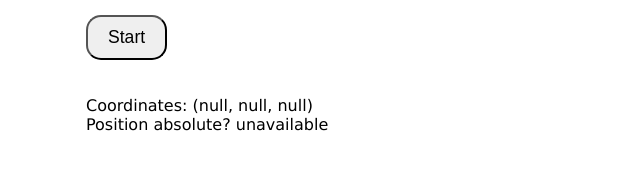
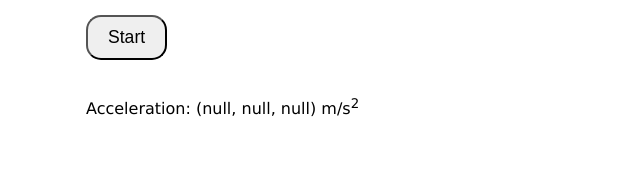
Before and after one commit to akibamegan/motion-test, a website: page index.html in a window 1280 px wide. Shown: the part 192-362 px from the top of the page, without its empty margins (312-952 px from the left). Drawn offline with nearby package versions, Linux system fonts and the light colour scheme.

Commit message:
what am i even doing part 2

```diff
--- a/index.html
+++ b/index.html
@@ -111,7 +111,7 @@
 			document.getElementById('dm-unsupported').classList.remove('hidden');
 		}
 		else {
-			document.getElementById('do-info').classList.remove('hidden');
+			document.getElementById('dm-info').classList.remove('hidden');
 			window.addEventListener('devicemotion', function(e) {
 				x_pre = event.acceleration.x;
 				y_pre = event.acceleration.y;
```
